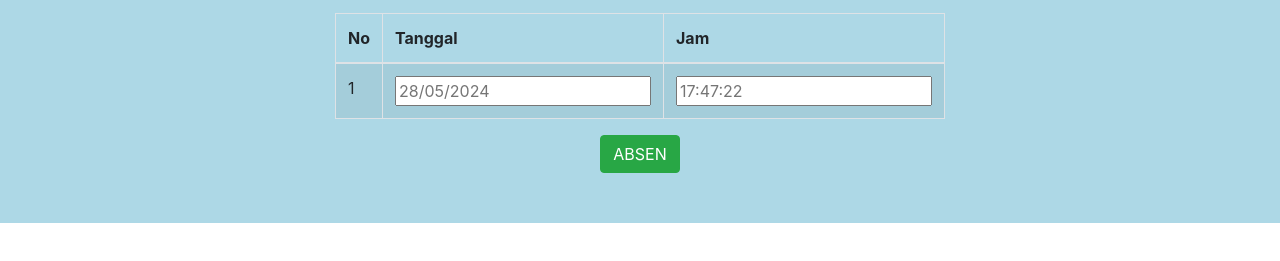
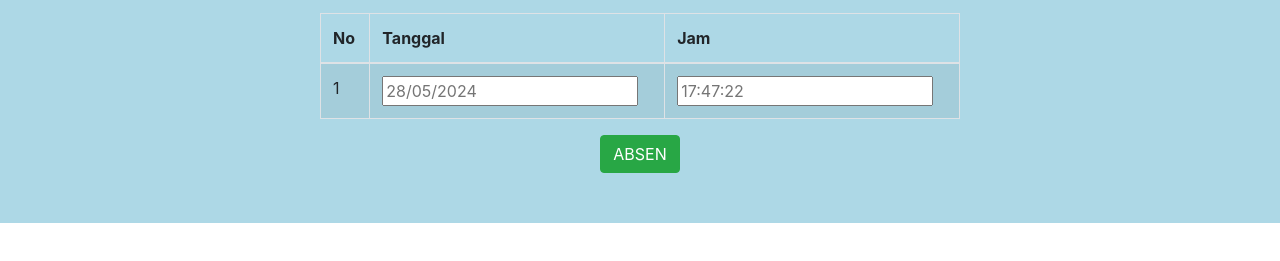
Before and after one commit to akiasmoro/coba, a plain HTML site: page index.html in a window 1280 px wide. Both pictures are taken after a click on the button "Buka". Shown: the part 373-634 px from the top of the page. Drawn offline with nearby package versions, Linux system fonts and the light colour scheme.

Commit message:
coolapse

```diff
--- a/index.html
+++ b/index.html
@@ -85,7 +85,7 @@
     <button class="btn btn-success" onclick="myFunction()">Buka</button>
     <div id="myDIV">
 
-        <center><h2><p><span style="background-color:yellow;" >ABSEN</span></p></h2><table id="example1" class="table table-striped table-bordered table-collapse" cellspacing="0" style="width:30%" align="center"><thead><tr><th>No</th><th>Tanggal</th><th>Jam</th></thead><tbody><tr><td>1</td><td><input type="text" id="tanggal1" name="tanggal1" placeholder="28/05/2024"></td><td><input type="text" id="jam1" name="jam1" placeholder="17:47:22"></td></tr><tr>  </tr></tbody></table>    <form action="" method="post" target="_blank"><button class="btn btn-success" name="action" value="bar" id="button"><i class="fa fa-camera"></i>ABSEN</button></form>
+        <center><h2><p><span style="background-color:yellow;" >ABSEN</span></p></h2><table id="example1" class="table table-striped table-bordered table-collapse" cellspacing="0" style="width:50%" align="center"><thead><tr><th>No</th><th>Tanggal</th><th>Jam</th></thead><tbody><tr><td>1</td><td><input type="text" id="tanggal1" name="tanggal1" placeholder="28/05/2024"></td><td><input type="text" id="jam1" name="jam1" placeholder="17:47:22"></td></tr><tr>  </tr></tbody></table>    <form action="" method="post" target="_blank"><button class="btn btn-success" name="action" value="bar" id="button"><i class="fa fa-camera"></i>ABSEN</button></form>
 
 
     </div>
```
